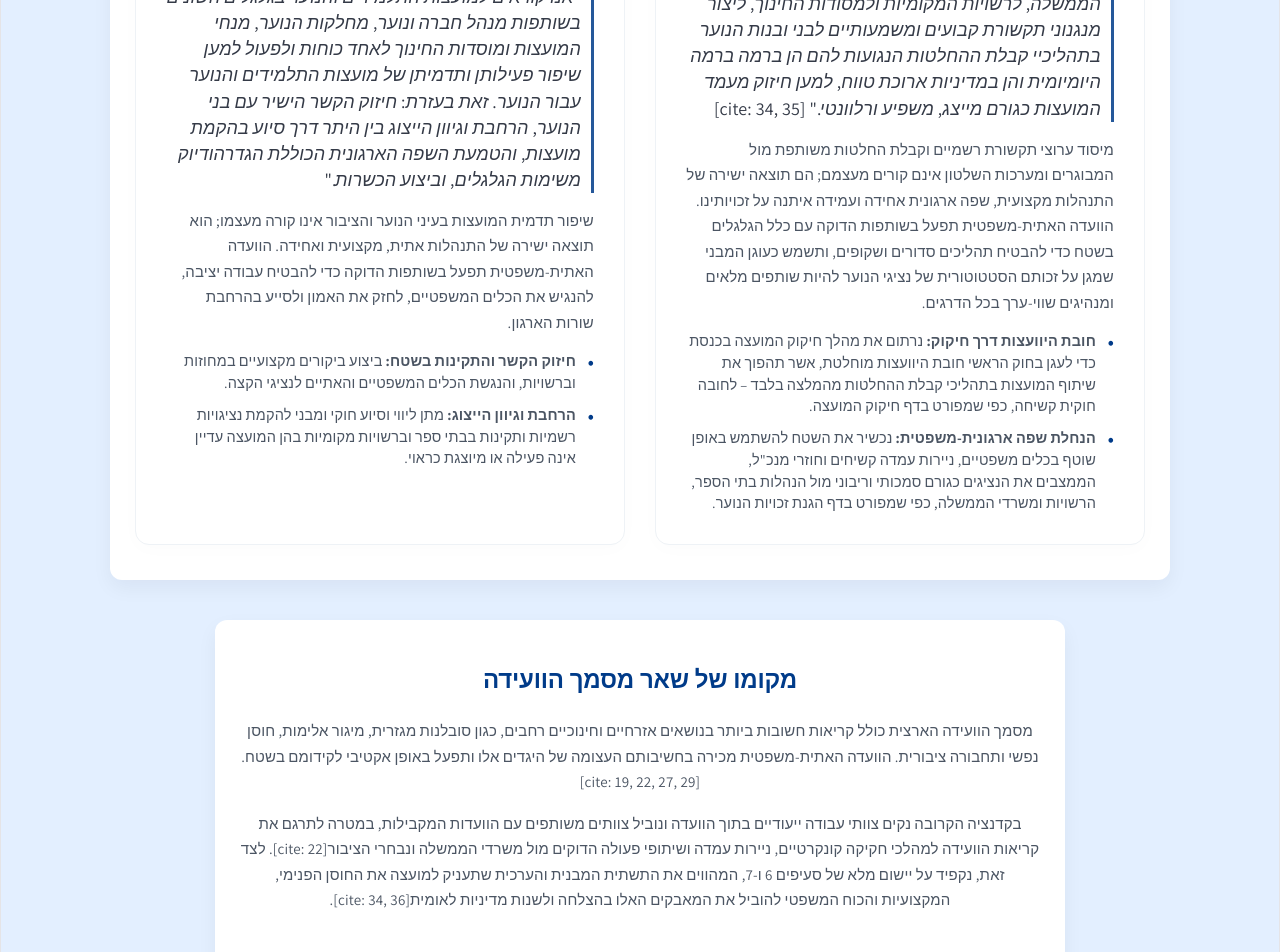
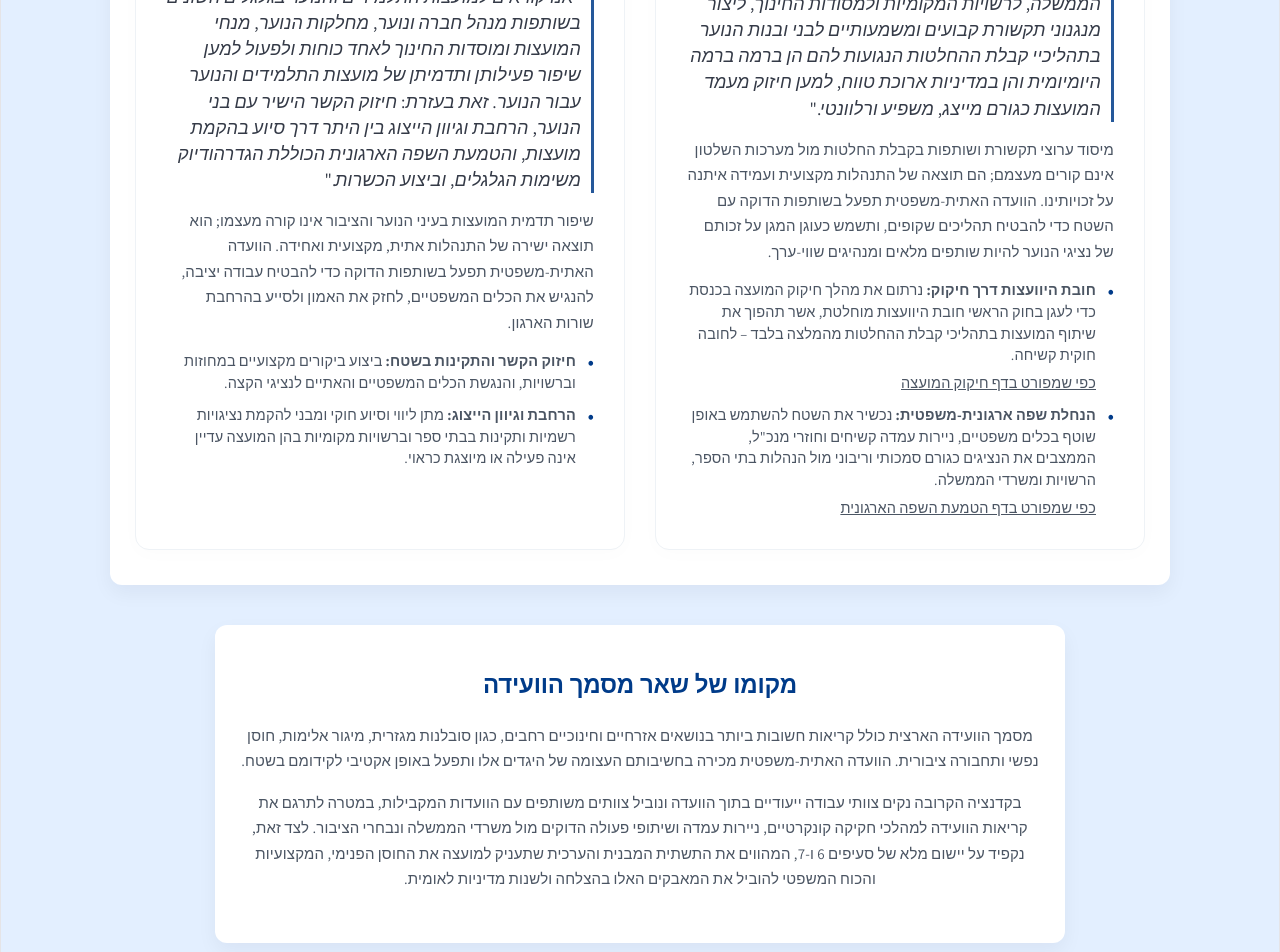
Before and after one commit to tfhsfg/tommy-danieli-website, a React (Vite) app: page /conference in a window 1280 px wide. Shown: the part 840-1792 px from the top of the page. Built offline with nearby package versions, Linux system fonts and the light colour scheme.

Commit message:
עדכון מלל בוועידה

```diff
--- a/src/pages/Conference.jsx
+++ b/src/pages/Conference.jsx
@@ -26,21 +26,31 @@ export default function Conference() {
 
             {/* ציטוט רשמי מתוך מסמך הוועידה */}
             <p className="confCoreQuote" style={{ fontStyle: "italic", borderRight: "3px solid var(--primary)", paddingRight: "10px", margin: "0 0 15px 0", color: "var(--text)", opacity: 0.85 }}>
-              "אנו קוראים למועצות התלמידים והנוער, למשרדי הממשלה, לרשויות המקומיות ולמסודות החינוך, ליצור מנגנוני תקשורת קבועים ומשמעותיים לבני ובנות הנוער בתהליכיי קבלת ההחלטות הנגועות להם הן ברמה ברמה היומיומית והן במדיניות ארוכת טווח, למען חיזוק מעמד המועצות כגורם מייצג, משפיע ורלוונטי." [cite: 34, 35]
+              "אנו קוראים למועצות התלמידים והנוער, למשרדי הממשלה, לרשויות המקומיות ולמסודות החינוך, ליצור מנגנוני תקשורת קבועים ומשמעותיים לבני ובנות הנוער בתהליכיי קבלת ההחלטות הנגועות להם הן ברמה ברמה היומיומית והן במדיניות ארוכת טווח, למען חיזוק מעמד המועצות כגורם מייצג, משפיע ורלוונטי."
             </p>
 
             {/* המלל המעודכן ברוח סעיף 7 */}
             <p className="confCoreDesc">
-              מיסוד ערוצי תקשורת רשמיים וקבלת החלטות משותפת מול המבוגרים ומערכות השלטון אינם קורים מעצמם; הם תוצאה ישירה של התנהלות מקצועית, שפה ארגונית אחידה ועמידה איתנה על זכויותינו. הוועדה האתית-משפטית תפעל בשותפות הדוקה עם כלל הגלגלים בשטח כדי להבטיח תהליכים סדורים ושקופים, ותשמש כעוגן המבני שמגן על זכותם הסטטוטורית של נציגי הנוער להיות שותפים מלאים ומנהיגים שווי-ערך בכל הדרגים.
+              מיסוד ערוצי תקשורת ושותפות בקבלת החלטות מול מערכות השלטון אינם קורים מעצמם; הם תוצאה של התנהלות מקצועית ועמידה איתנה על זכויותינו. הוועדה האתית-משפטית תפעל בשותפות הדוקה עם השטח כדי להבטיח תהליכים שקופים, ותשמש כעוגן המגן על זכותם של נציגי הנוער להיות שותפים מלאים ומנהיגים שווי-ערך.
             </p>
 
-            {/* דרכי היישום האסטרטגיות בעיצוב אחיד */}
+            {/* דרכי היישום האסטרטגיות בעיצוב אחיד עם קישורים בשורה משל עצמם */}
             <ul className="confCoreBullets">
               <li>
-                <strong>חובת היוועצות דרך חיקוק:</strong> נרתום את מהלך חיקוק המועצה בכנסת כדי לעגן בחוק הראשי חובת היוועצות מוחלטת, אשר תהפוך את שיתוף המועצות בתהליכי קבלת ההחלטות מהמלצה בלבד – לחובה חוקית קשיחה, <Link to="/legislation" className="brand-link">כפי שמפורט בדף חיקוק המועצה</Link>.
+                <strong>חובת היוועצות דרך חיקוק:</strong> נרתום את מהלך חיקוק המועצה בכנסת כדי לעגן בחוק הראשי חובת היוועצות מוחלטת, אשר תהפוך את שיתוף המועצות בתהליכי קבלת ההחלטות מהמלצה בלבד – לחובה חוקית קשיחה.
+                <div style={{ marginTop: "6px" }}>
+                  <Link to="/legislation" className="brand-link" style={{ textDecoration: "underline" }}>
+                    כפי שמפורט בדף חיקוק המועצה
+                  </Link>
+                </div>
               </li>
               <li>
-                <strong>הנחלת שפה ארגונית-משפטית:</strong> נכשיר את השטח להשתמש באופן שוטף בכלים משפטיים, ניירות עמדה קשיחים וחוזרי מנכ"ל, הממצבים את הנציגים כגורם סמכותי וריבוני מול הנהלות בתי הספר, הרשויות ומשרדי הממשלה, <Link to="/rights" className="brand-link">כפי שמפורט בדף הגנת זכויות הנוער</Link>.
+                <strong>הנחלת שפה ארגונית-משפטית:</strong> נכשיר את השטח להשתמש באופן שוטף בכלים משפטיים, ניירות עמדה קשיחים וחוזרי מנכ"ל, הממצבים את הנציגים כגורם סמכותי וריבוני מול הנהלות בתי הספר, הרשויות ומשרדי הממשלה.
+                <div style={{ marginTop: "6px" }}>
+                  <Link to="/organizationallanguage" className="brand-link" style={{ textDecoration: "underline" }}>
+                    כפי שמפורט בדף הטמעת השפה הארגונית
+                  </Link>
+                </div>
               </li>
             </ul>
           </div>
@@ -78,10 +88,10 @@ export default function Conference() {
       <div className="eduSection confGeneralSection">
         <h2 className="eduSectionTitle brand-blue">מקומו של שאר מסמך הוועידה</h2>
         <p className="generalText">
-          מסמך הוועידה הארצית כולל קריאות חשובות ביותר בנושאים אזרחיים וחינוכיים רחבים, כגון סובלנות מגזרית, מיגור אלימות, חוסן נפשי ותחבורה ציבורית. הוועדה האתית-משפטית מכירה בחשיבותם העצומה של היגדים אלו ותפעל באופן אקטיבי לקידומם בשטח. [cite: 19, 22, 27, 29]
+          מסמך הוועידה הארצית כולל קריאות חשובות ביותר בנושאים אזרחיים וחינוכיים רחבים, כגון סובלנות מגזרית, מיגור אלימות, חוסן נפשי ותחבורה ציבורית. הוועדה האתית-משפטית מכירה בחשיבותם העצומה של היגדים אלו ותפעל באופן אקטיבי לקידומם בשטח.
         </p>
         <p className="generalText">
-          בקדנציה הקרובה נקים צוותי עבודה ייעודיים בתוך הוועדה ונוביל צוותים משותפים עם הוועדות המקבילות, במטרה לתרגם את קריאות הוועידה למהלכי חקיקה קונקרטיים, ניירות עמדה ושיתופי פעולה הדוקים מול משרדי הממשלה ונבחרי הציבור[cite: 22]. לצד זאת, נקפיד על יישום מלא של סעיפים 6 ו-7, המהווים את התשתית המבנית והערכית שתעניק למועצה את החוסן הפנימי, המקצועיות והכוח המשפטי להוביל את המאבקים האלו בהצלחה ולשנות מדיניות לאומית[cite: 34, 36].
+          בקדנציה הקרובה נקים צוותי עבודה ייעודיים בתוך הוועדה ונוביל צוותים משותפים עם הוועדות המקבילות, במטרה לתרגם את קריאות הוועידה למהלכי חקיקה קונקרטיים, ניירות עמדה ושיתופי פעולה הדוקים מול משרדי הממשלה ונבחרי הציבור. לצד זאת, נקפיד על יישום מלא של סעיפים 6 ו-7, המהווים את התשתית המבנית והערכית שתעניק למועצה את החוסן הפנימי, המקצועיות והכוח המשפטי להוביל את המאבקים האלו בהצלחה ולשנות מדיניות לאומית.
         </p>
       </div>
 
```
